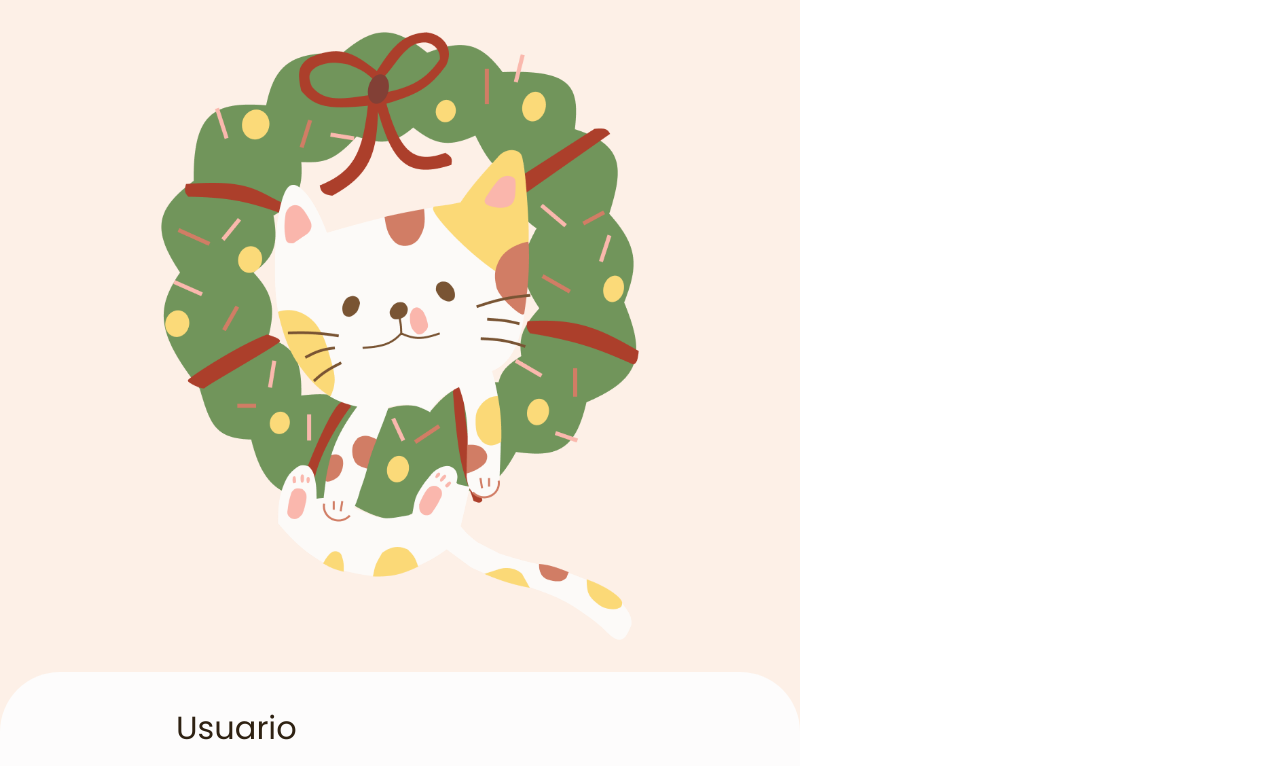
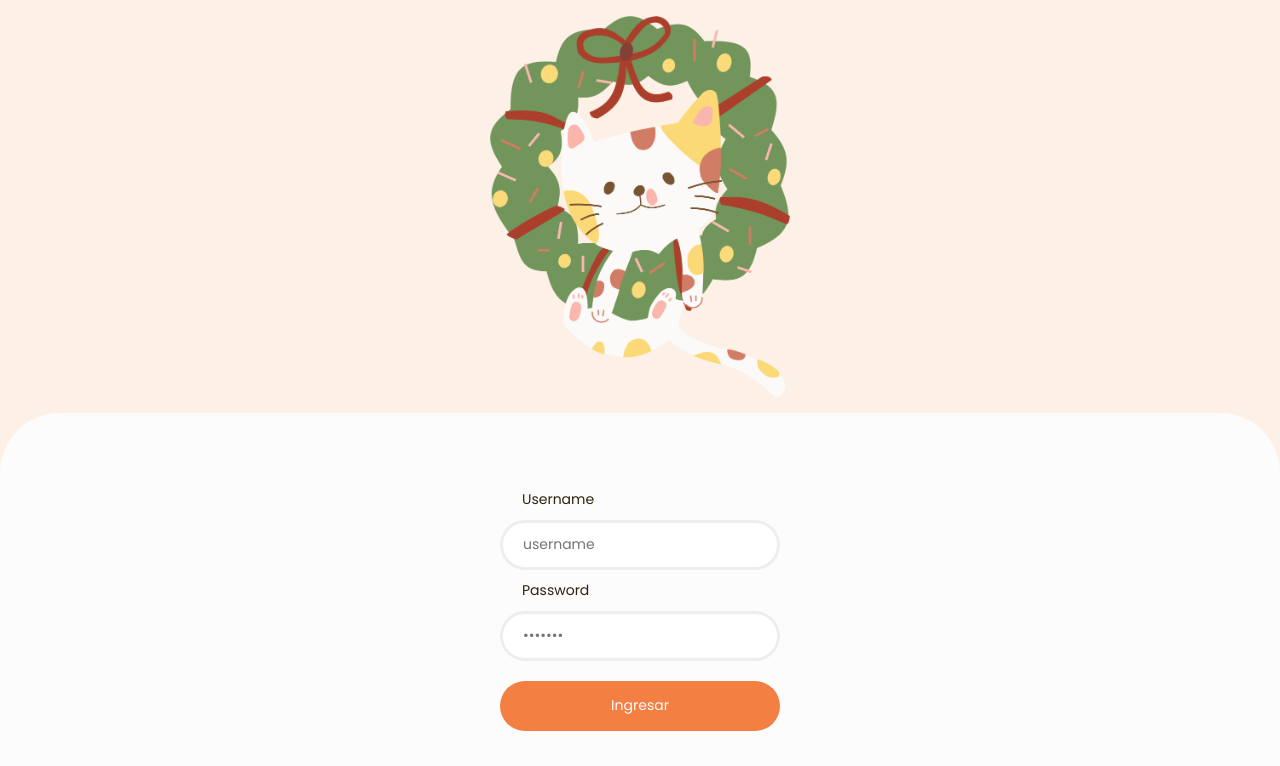
Before and after one commit to luvale/E-Commerce, an Angular app in the folder E-Commerce/: page / in a window 1280 px wide. Shown: the top 766 px of the page. Built offline with nearby package versions, Linux system fonts and the light colour scheme.

Commit message:
login css corrected

```diff
--- a/E-Commerce/src/app/views/login/login.component.css
+++ b/E-Commerce/src/app/views/login/login.component.css
@@ -1,46 +1,52 @@
 #view{
   background-color: var(--pink);
-  width: 100vh;
+  height: 100vh;
+  display: flex;
+  flex-direction: column;
+  align-items: center;
+  justify-content: center;
 }
 #img-container{
-  padding: 2rem;
+  padding: 1rem;
   display: flex;
   justify-content: center;
   align-items: center;
 }
 #catImg{
-  width: 65%;
+  width: 300px;
 }
 
 #formContainer{
-  padding: 2rem;
+  padding-top: 1rem;
   background-color: var(--white);
-  border-radius: 60px;
+  border-radius: 60px 60px 0 0;
   display: flex;
   justify-content: center;
   align-items: center;
+  width: 100%;
+  height: 391px;
 }
 .titles{
   margin: 0 2rem;
-  font-size: 2rem;
+  font-size: 14px;
 }
 .inputs{
-  margin: 1rem;
+  margin: 10px;
   outline: none;
-  border: solid var(--orange);
-  width: 30rem;
-  height: 5rem;
+  border: solid var(--gray);
+  width: 280px;
+  height: 50px;
   border-radius: 30px;
-  font-size: 2rem;
+  font-size: 14px;
   padding-left: 20px;
 }
 #btn{
-  margin: 1rem;
+  margin: 10px;
   border:none;
   color: var(--white);
   background-color: var(--orange);
-  width: 30rem;
-  height: 5rem;
+  width: 280px;
+  height: 50px;
   border-radius: 30px;
-  font-size: 2rem;
+  font-size: 14px;
 }
--- a/E-Commerce/src/app/views/login/login.component.html
+++ b/E-Commerce/src/app/views/login/login.component.html
@@ -5,12 +5,12 @@
   <div id="formContainer">
     <form [formGroup]="LoginForm" (ngSubmit)="Login(LoginForm.value)">
       <div>
-        <p class="titles">Usuario</p>
-        <input class="inputs" type="text" placeholder="Usuario" formControlName="username">
+        <p class="titles">Username</p>
+        <input class="inputs" type="text" placeholder="username" formControlName="username">
       </div>
       <div>
-        <p class="titles">Contraseña</p>
-        <input class="inputs" type="password" placeholder="Contraseña" formControlName="password">
+        <p class="titles">Password</p>
+        <input class="inputs" type="password" placeholder="•••••••" formControlName="password">
       </div>
       <input id="btn" type="submit" value="Ingresar">
     </form>
```
